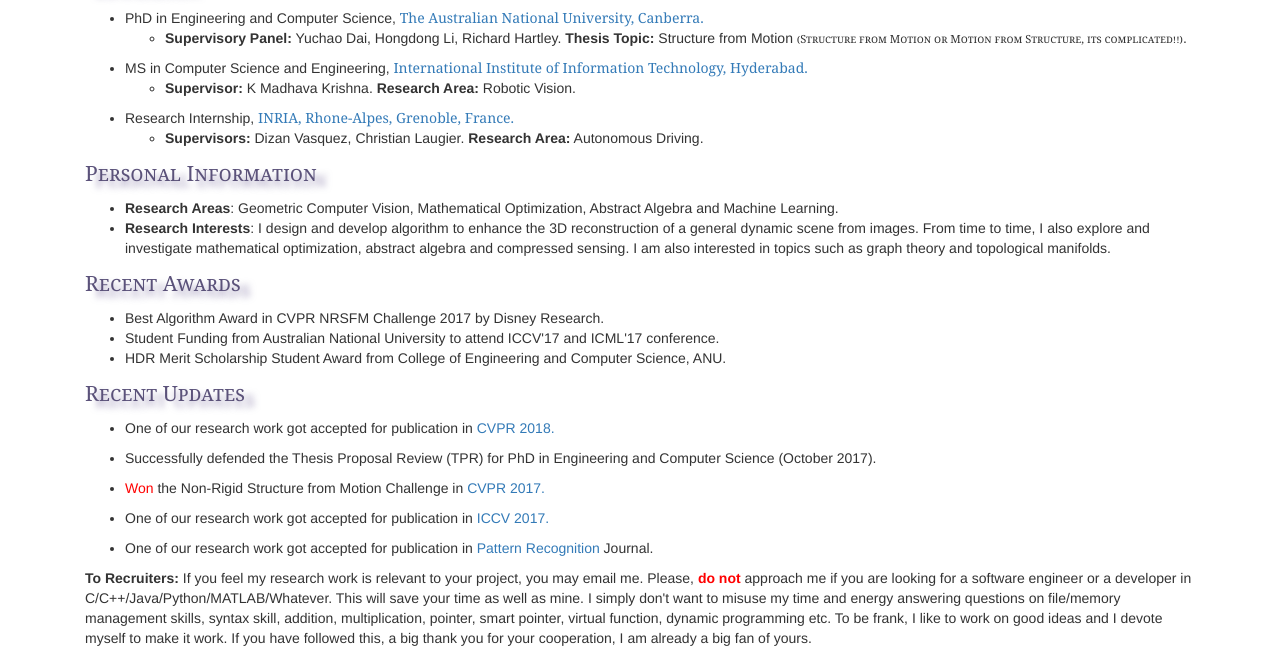
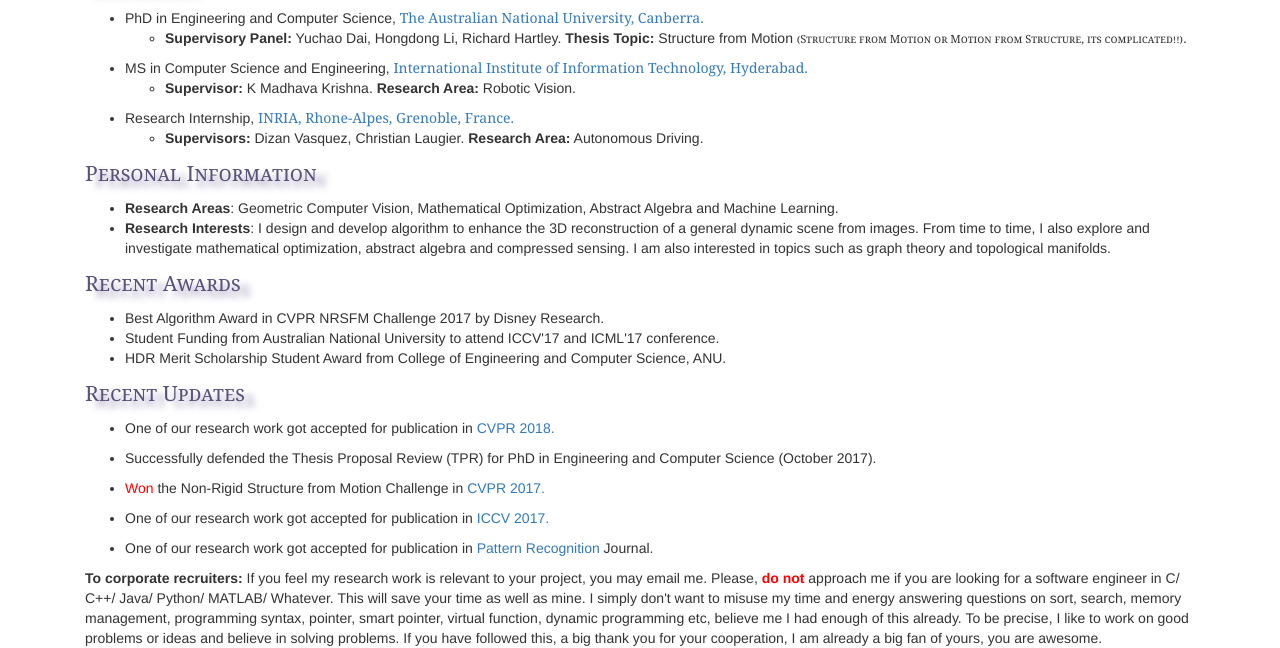
Before and after one commit to suryanshkumar/suryanshkumar.github.io, a plain HTML site: page index.html in a window 1280 px wide. Shown: the part 306-954 px from the top of the page. Drawn offline with nearby package versions, Linux system fonts and the light colour scheme.

Commit message:
page updated

```diff
--- a/index.html
+++ b/index.html
@@ -97,9 +97,9 @@
 		 <p><li>One of our research work got accepted for publication in <a href = "http://iccv2017.thecvf.com/">ICCV 2017.</a></li></p>
 		 <p><li>One of our research work got accepted for publication in <a href = "https://www.journals.elsevier.com/pattern-recognition/call-for-papers/pattern-recognition-special-issue-call-for-papers-articulate"> Pattern Recognition </a> Journal.</li></p>
 	 </ul>
-	 <p><strong>To Recruiters: </strong> If you feel my research work is relevant to your project, you may email me. Please, <span style="color:red"><strong>do not</strong></span> approach me if you are looking for a software engineer or a  developer in C/C++/Java/Python/MATLAB/Whatever. This will save your time as well as mine.
-		 I simply don't want to misuse my time and energy answering questions on file/memory management skills, syntax skill, addition, multiplication, pointer, smart pointer, virtual function, dynamic programming etc. To be frank, I like to work on good ideas and I devote myself to make it work.
-		 If you have followed this, a big thank you for your cooperation, I am already a big fan of yours.</p>
+	 <p><strong>To corporate recruiters: </strong> If you feel my research work is relevant to your project, you may email me. Please, <span style="color:red"><strong>do not</strong></span> approach me if you are looking for a software engineer in C/ C++/ Java/ Python/ MATLAB/ Whatever. This will save your time as well as mine.
+		 I simply don't want to misuse my time and energy answering questions on sort, search, memory management, programming syntax, pointer, smart pointer, virtual function, dynamic programming etc, believe me I had enough of this already. To be precise, I like to work on good problems or ideas and believe in solving problems.
+		 If you have followed this, a big thank you for your cooperation, I am already a big fan of yours, you are awesome.</p>
 			<p style="color:#5b527a; text-shadow: 10px 6px 6px rgba(115, 102, 153,0.63)"><font style="font-family: Georgia; font-variant: small-caps; font-size: 150%">Research and Publications</font></p>
 
 			<div class="publication-item col-md-12 col-sm-12 col-xs-12">
```
